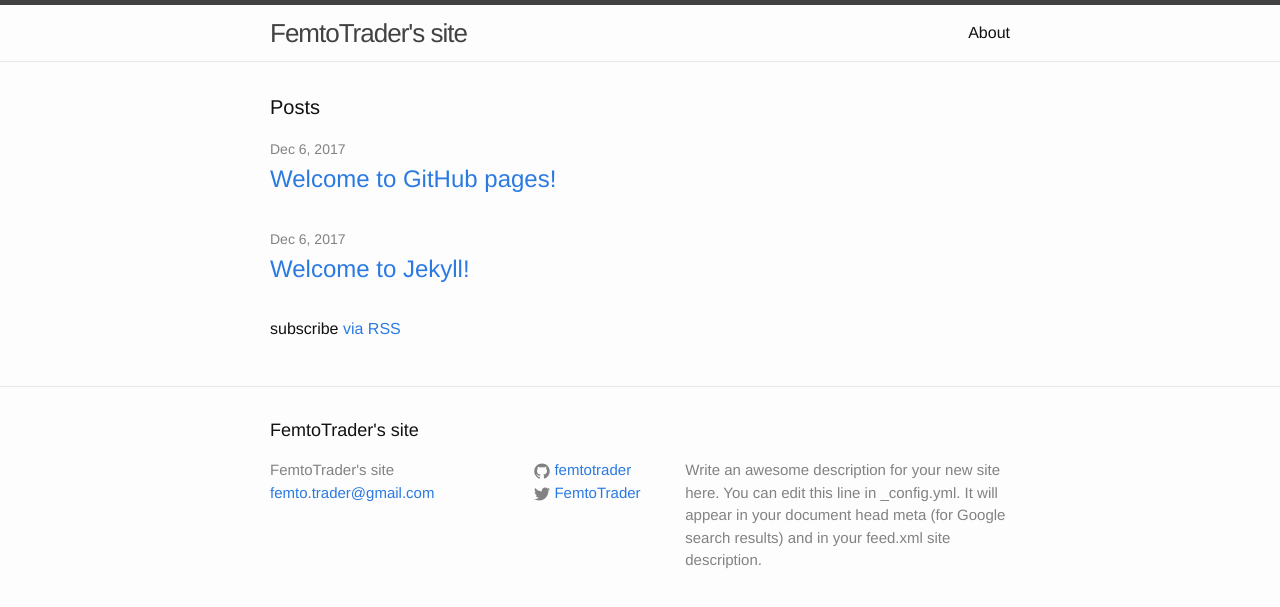
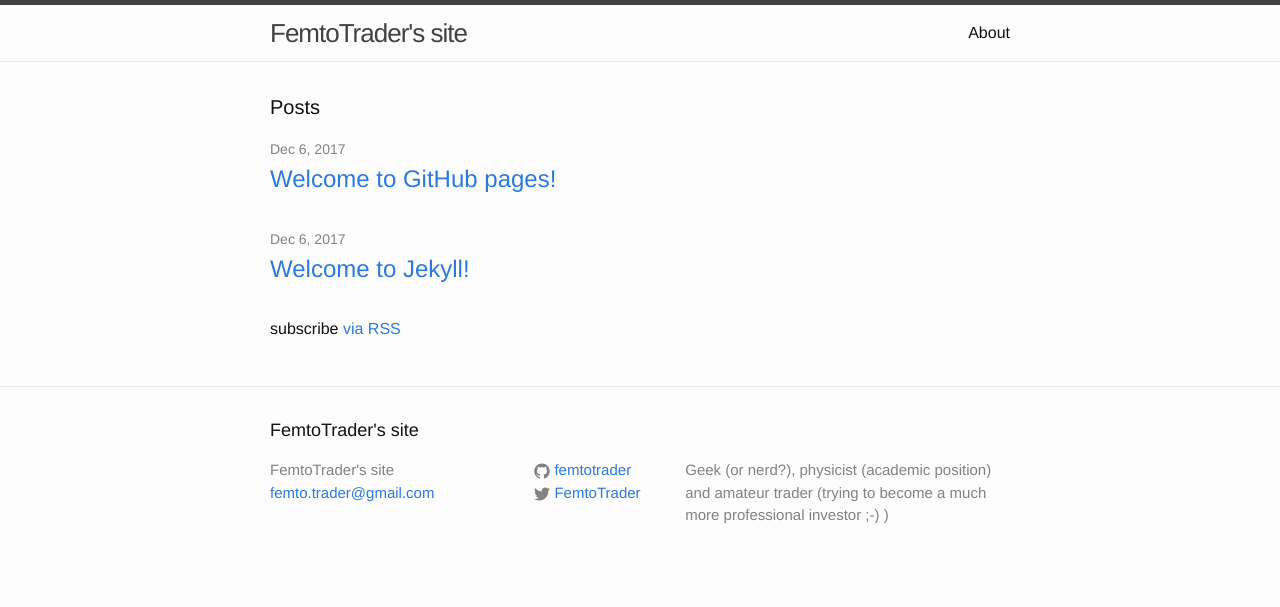
Before and after one commit to femtotrader/femtotrader.github.io, a Jekyll site: the page built from index.html, in a window 1280 px wide. Shown: the top 607 px of the page. Built offline with Jekyll 4.4.1, drawn with Linux system fonts in a browser that asks for light colours.

Commit message:
LinkedIn

```diff
--- a/_config.yml
+++ b/_config.yml
@@ -9,13 +9,13 @@
 title: FemtoTrader's site
 email: femto.trader@gmail.com
 description: > # this means to ignore newlines until "baseurl:"
-  Write an awesome description for your new site here. You can edit this
-  line in _config.yml. It will appear in your document head meta (for
-  Google search results) and in your feed.xml site description.
+  Geek (or nerd?), physicist (academic position) and
+  amateur trader (trying to become a much more professional investor ;-) )
 baseurl: "" # the subpath of your site, e.g. /blog
 url: "https://femtotrader.github.io" # the base hostname & protocol for your site
 twitter_username: FemtoTrader
 github_username:  femtotrader
+linked_url: https://goo.gl/sAe46D
 
 # Build settings
 markdown: kramdown
--- a/_includes/footer.html
+++ b/_includes/footer.html
@@ -25,6 +25,25 @@
             {% include icon-twitter.html username=site.twitter_username %}
           </li>
           {% endif %}
+
+          {% if site.linkedin_url %}
+          <li>
+            <a href="site.linkedin_url }}">
+              <span class="icon  icon--linkedin">
+                <svg viewBox="0 50 512 512" >
+                  <path fill="#828282" d="M150.65,100.682c0,27.992-22.508,50.683-50.273,50.683c-27.765,0-50.273-22.691-50.273-50.683
+                  C50.104,72.691,72.612,50,100.377,50C128.143,50,150.65,72.691,150.65,100.682z M143.294,187.333H58.277V462h85.017V187.333z
+                  M279.195,187.333h-81.541V462h81.541c0,0,0-101.877,0-144.181c0-38.624,17.779-61.615,51.807-61.615
+                  c31.268,0,46.289,22.071,46.289,61.615c0,39.545,0,144.181,0,144.181h84.605c0,0,0-100.344,0-173.915
+                  s-41.689-109.131-99.934-109.131s-82.768,45.369-82.768,45.369V187.333z"/>
+                </svg>
+              </span>
+
+              <span class="username">{{ site.linkedin_url }}</span>
+            </a>
+          </li>
+          {% endif %}
+
         </ul>
       </div>
 
```
